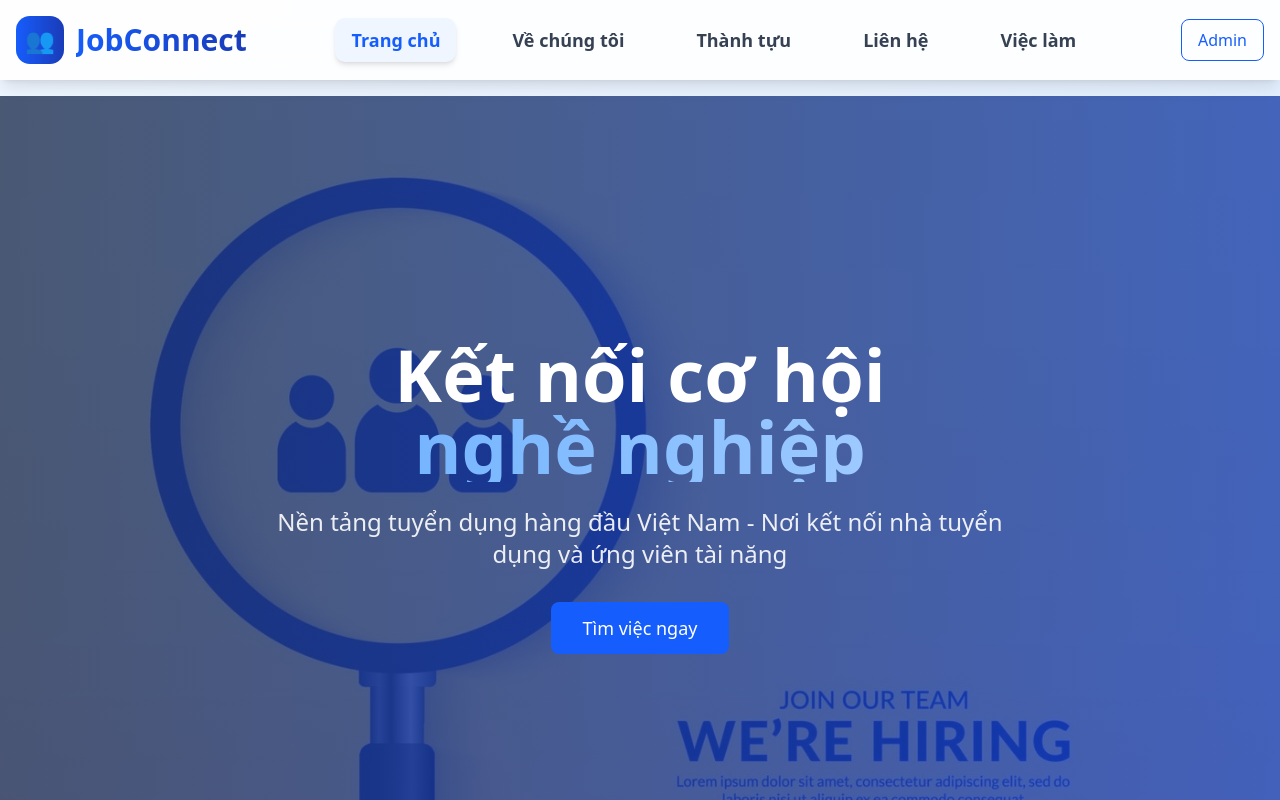
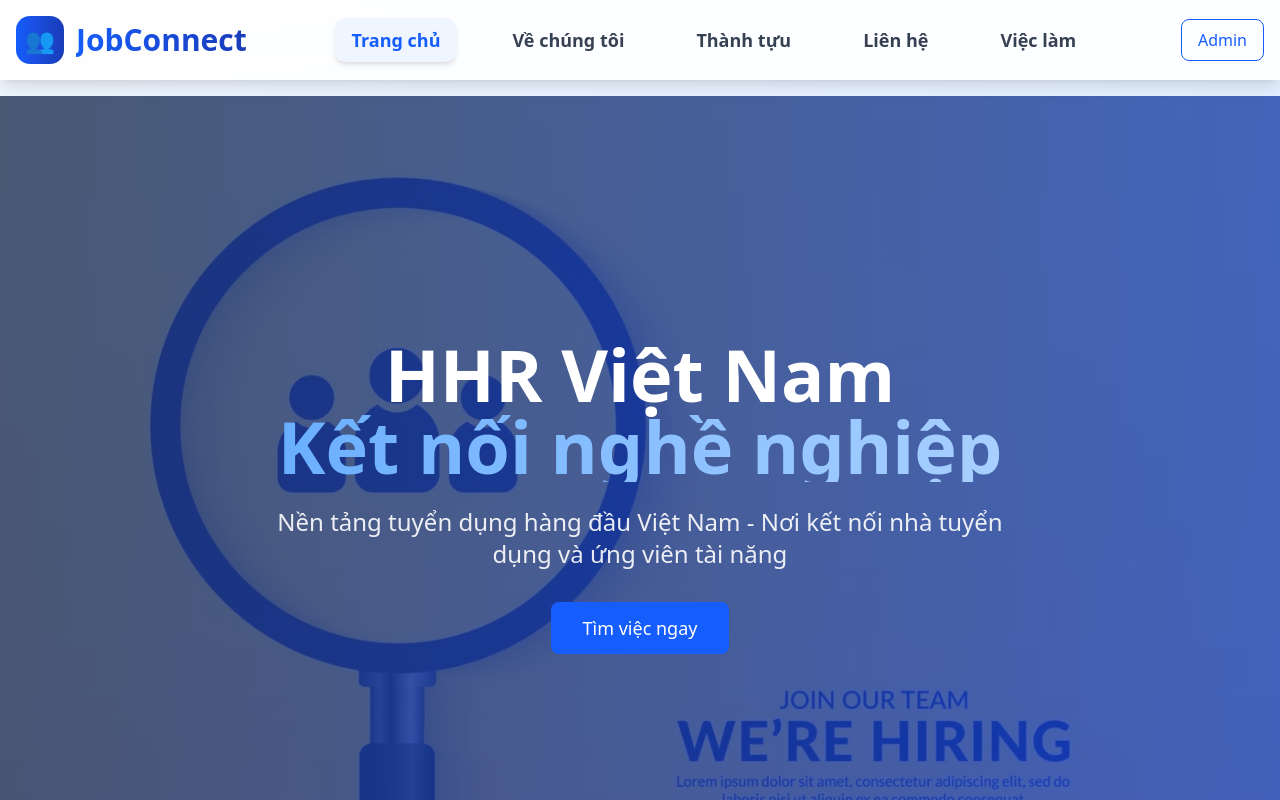
Before and after one commit to monitor001/webtuyendung, a React (Vite) app: page / in a window 1280 px wide. Built offline with nearby package versions, Linux system fonts and the light colour scheme.

Commit message:
Rename JobConnect to HHR Việt Nam and update job detail layout

```diff
--- a/package.json
+++ b/package.json
@@ -1,5 +1,5 @@
 {
-  "name": "jobconnect-vietnam",
+  "name": "hhr-vietnam",
   "private": true,
   "version": "0.0.0",
   "engines": {
--- a/src/App.jsx
+++ b/src/App.jsx
@@ -50,7 +50,7 @@ function App() {
     {
       name: 'Nguyễn Văn An',
       position: 'Software Engineer tại TechCorp',
-      content: 'JobConnect đã giúp tôi tìm được công việc mơ ước chỉ trong 2 tuần. Giao diện thân thiện và nhiều cơ hội tuyệt vời!',
+      content: 'HHR Việt Nam đã giúp tôi tìm được công việc mơ ước chỉ trong 2 tuần. Giao diện thân thiện và nhiều cơ hội tuyệt vời!',
       rating: 5,
       avatar: '👨‍💻'
     },
@@ -78,7 +78,7 @@ function App() {
     {
       name: 'Hoàng Đức Minh',
       position: 'HR Director tại BigCorp',
-      content: 'JobConnect là đối tác tin cậy trong việc tuyển dụng nhân tài. Hiệu quả và tiết kiệm thời gian.',
+      content: 'HHR Việt Nam là đối tác tin cậy trong việc tuyển dụng nhân tài. Hiệu quả và tiết kiệm thời gian.',
       rating: 5,
       avatar: '👔'
     }
@@ -496,9 +496,9 @@ function App() {
 
         <div className="relative z-10 container mx-auto px-4 text-center text-white">
           <h2 className="text-5xl md:text-7xl font-bold mb-6 animate-fade-in">
-            Kết nối cơ hội
+            HHR Việt Nam
             <span className="block bg-gradient-to-r from-blue-400 to-blue-200 bg-clip-text text-transparent">
-              nghề nghiệp
+              Kết nối nghề nghiệp
             </span>
           </h2>
           <p className="text-xl md:text-2xl mb-8 max-w-3xl mx-auto opacity-90">
@@ -528,9 +528,9 @@ function App() {
         <div className="absolute inset-0 bg-gradient-to-r from-blue-50/80 via-white/70 to-indigo-50/80"></div>
         <div className="relative z-10 container mx-auto px-6 h-full flex flex-col justify-center">
           <div className="text-center mb-8">
-            <h3 className="text-5xl font-extrabold text-transparent bg-clip-text bg-gradient-to-r from-blue-600 to-indigo-700 mb-6">
-              Về chúng tôi
-            </h3>
+                      <h3 className="text-5xl font-extrabold text-transparent bg-clip-text bg-gradient-to-r from-blue-600 to-indigo-700 mb-6">
+            Về HHR Việt Nam
+          </h3>
             <div className="w-24 h-1 bg-gradient-to-r from-blue-500 to-indigo-600 mx-auto mb-6 rounded-full"></div>
           </div>
 
@@ -881,7 +881,7 @@ function App() {
     <section className="h-screen bg-gray-50 overflow-y-auto">
       <div className="container mx-auto px-4">
         <div className="flex justify-between items-center mb-8">
-          <h3 className="text-4xl font-bold text-gray-800">Việc làm nổi bật</h3>
+          <h3 className="text-4xl font-bold text-gray-800">Việc làm HHR Việt Nam</h3>
           <div className="flex gap-2">
             {isAdmin && (
               <>
--- a/src/components/JobDetail.jsx
+++ b/src/components/JobDetail.jsx
@@ -218,27 +218,27 @@ const JobDetail = ({ job, onBack, onViewCompany, onJobUpdate, onJobDelete, isAdm
                     <span className="flex items-center">👁️ {job.views_count || 0} lượt xem</span>
                   </div>
                 </div>
-                <div className="flex flex-col gap-2">
-                  <button className="px-6 py-2 bg-blue-600 text-white rounded-md hover:bg-blue-700 transition-colors">
+                <div className="flex flex-wrap gap-2">
+                  <button className="px-4 py-2 bg-blue-600 text-white rounded-md hover:bg-blue-700 transition-colors text-sm">
                     Ứng tuyển ngay
                   </button>
-                  <button className="px-6 py-2 border border-gray-300 rounded-md hover:bg-gray-50 transition-colors">
+                  <button className="px-4 py-2 border border-gray-300 rounded-md hover:bg-gray-50 transition-colors text-sm">
                     💾 Lưu
                   </button>
-                  <button className="px-6 py-2 border border-gray-300 rounded-md hover:bg-gray-50 transition-colors">
+                  <button className="px-4 py-2 border border-gray-300 rounded-md hover:bg-gray-50 transition-colors text-sm">
                     📤 Chia sẻ
                   </button>
                   {isAdmin && (
                     <>
                       <button
                         onClick={handleEdit}
-                        className="px-6 py-2 bg-yellow-600 text-white rounded-md hover:bg-yellow-700 transition-colors"
+                        className="px-4 py-2 bg-yellow-600 text-white rounded-md hover:bg-yellow-700 transition-colors text-sm"
                       >
                         ✏️ Chỉnh sửa
                       </button>
                       <button
                         onClick={handleDelete}
-                        className="px-6 py-2 bg-red-600 text-white rounded-md hover:bg-red-700 transition-colors"
+                        className="px-4 py-2 bg-red-600 text-white rounded-md hover:bg-red-700 transition-colors text-sm"
                       >
                         🗑️ Xóa
                       </button>
```
Also changed, not shown: 1 other file (tests, documents, lock files or other folders).
